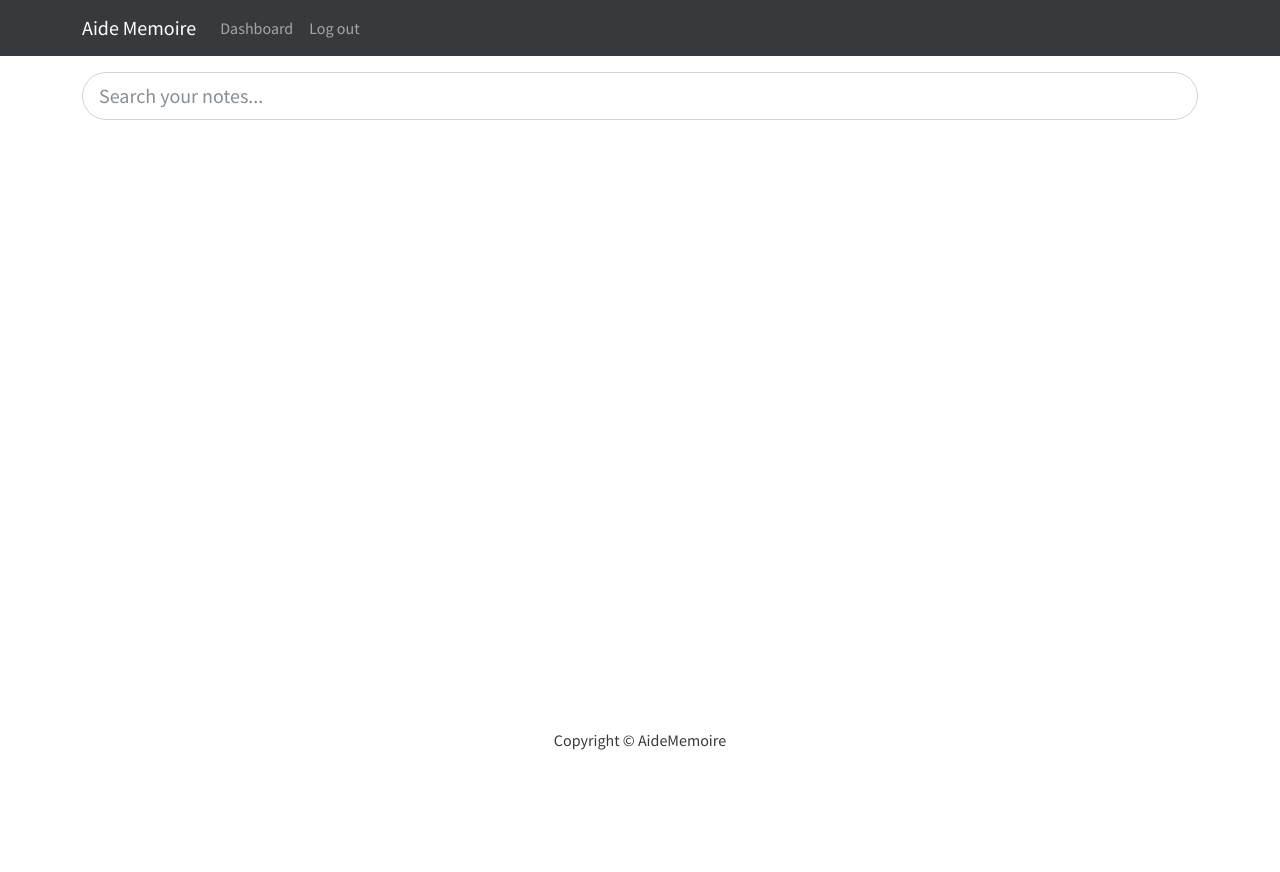
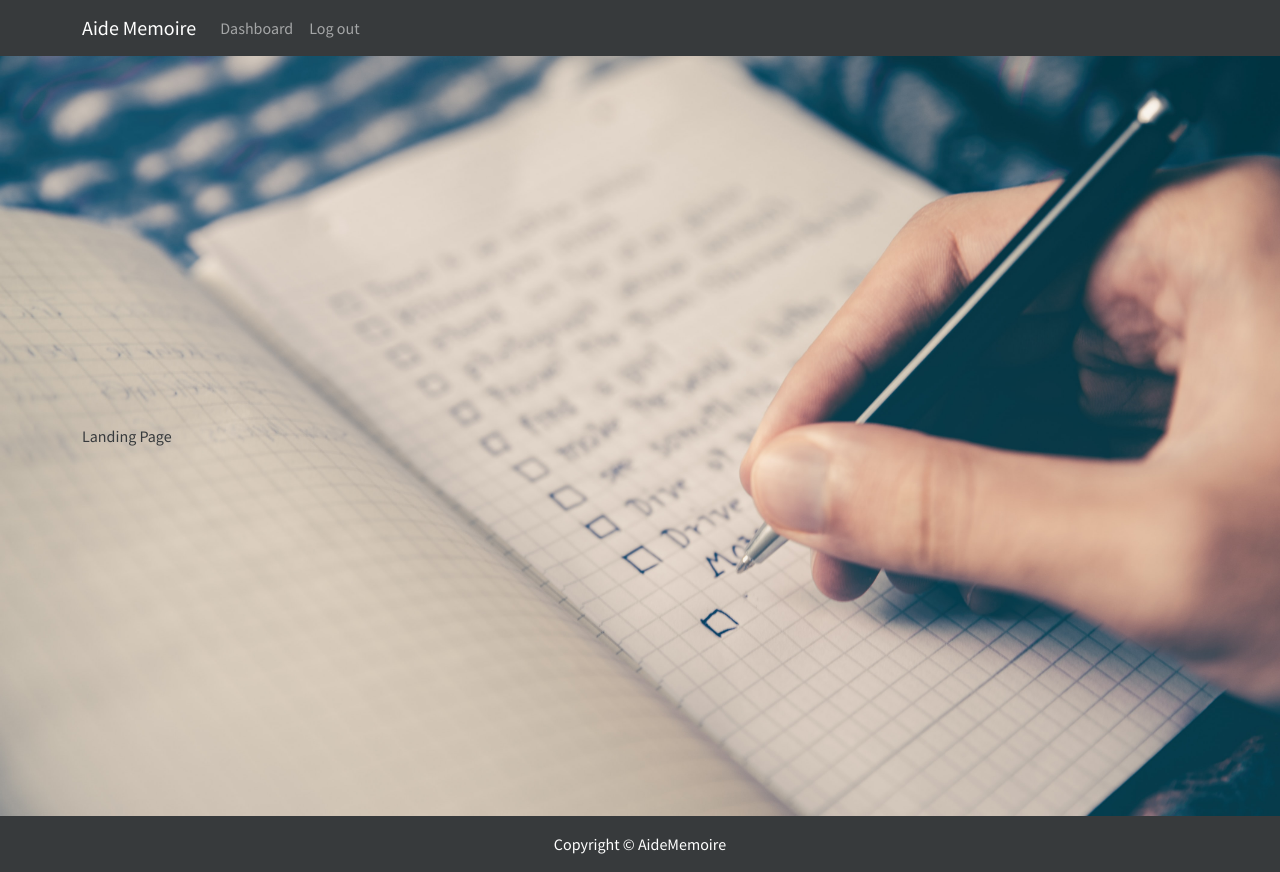
Before and after one commit to anubhavcu/aide-memoire, a React (Create React App) app in the folder frontend/: page / in a window 1280 px wide. Before the commit the page ends 800 px from the top, so only its background shows below. Built offline with nearby package versions, Linux system fonts and the light colour scheme.

Commit message:
added landing page screen
- slight css modification for landing page

```diff
--- a/frontend/src/App.js
+++ b/frontend/src/App.js
@@ -1,5 +1,6 @@
 import Footer from './components/Footer/Footer';
 import Header from './components/Header/Header';
+import LandingPage from './components/screens/LandingPage/LandingPage';
 import Search from './components/Search/Search';
 
 const App = () => {
@@ -7,7 +8,8 @@ const App = () => {
     <div>
       <Header />
       <main>
-        <Search />
+        {/* <Search /> */}
+        <LandingPage />
       </main>
       <Footer />
     </div>
--- a/frontend/src/components/Footer/Footer.jsx
+++ b/frontend/src/components/Footer/Footer.jsx
@@ -1,7 +1,7 @@
 import { Container, Row, Col } from 'react-bootstrap';
 const Footer = () => {
   return (
-    <footer>
+    <footer className='bg-dark text-white'>
       <Container>
         <Row>
           <Col className='text-center py-3'>Copyright &copy; AideMemoire</Col>
--- /dev/null
+++ b/frontend/src/components/screens/LandingPage/LandingPage.css
@@ -0,0 +1,8 @@
+.landingBackground {
+  min-height: 95vh;
+  display: flex;
+  align-items: center;
+  background-image: url('../../../background.jpg');
+  background-position: center;
+  background-size: cover;
+}
--- /dev/null
+++ b/frontend/src/components/screens/LandingPage/LandingPage.jsx
@@ -0,0 +1,16 @@
+import { Container, Row, Col } from 'react-bootstrap';
+import './LandingPage.css';
+
+const LandingPage = () => {
+  return (
+    <div className='landingBackground'>
+      <Container>
+        <Row>
+          <Col>Landing Page</Col>
+        </Row>
+      </Container>
+    </div>
+  );
+};
+
+export default LandingPage;
--- a/frontend/src/index.css
+++ b/frontend/src/index.css
@@ -1,3 +1,3 @@
 main {
-  min-height: 80vh;
+  min-height: 85vh;
 }
```
Also changed, not shown: frontend/src/background.jpg (added).
